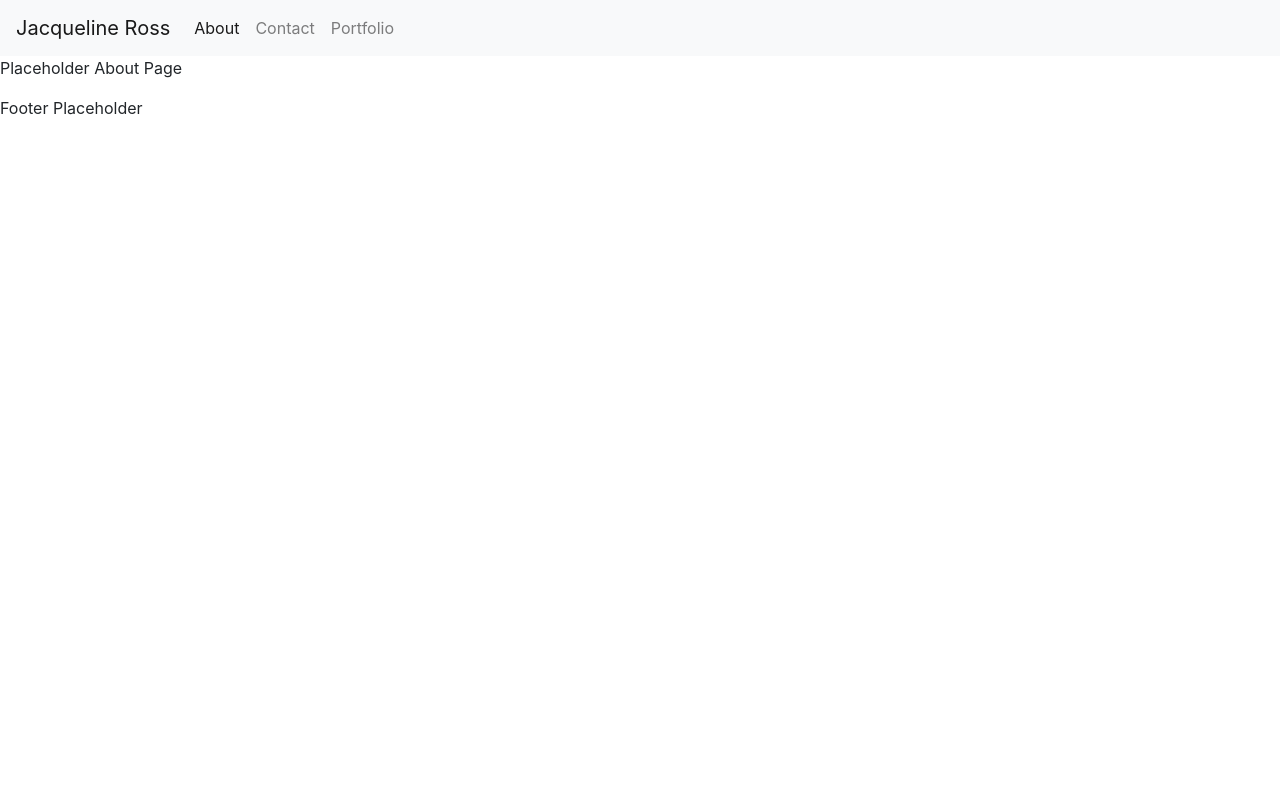
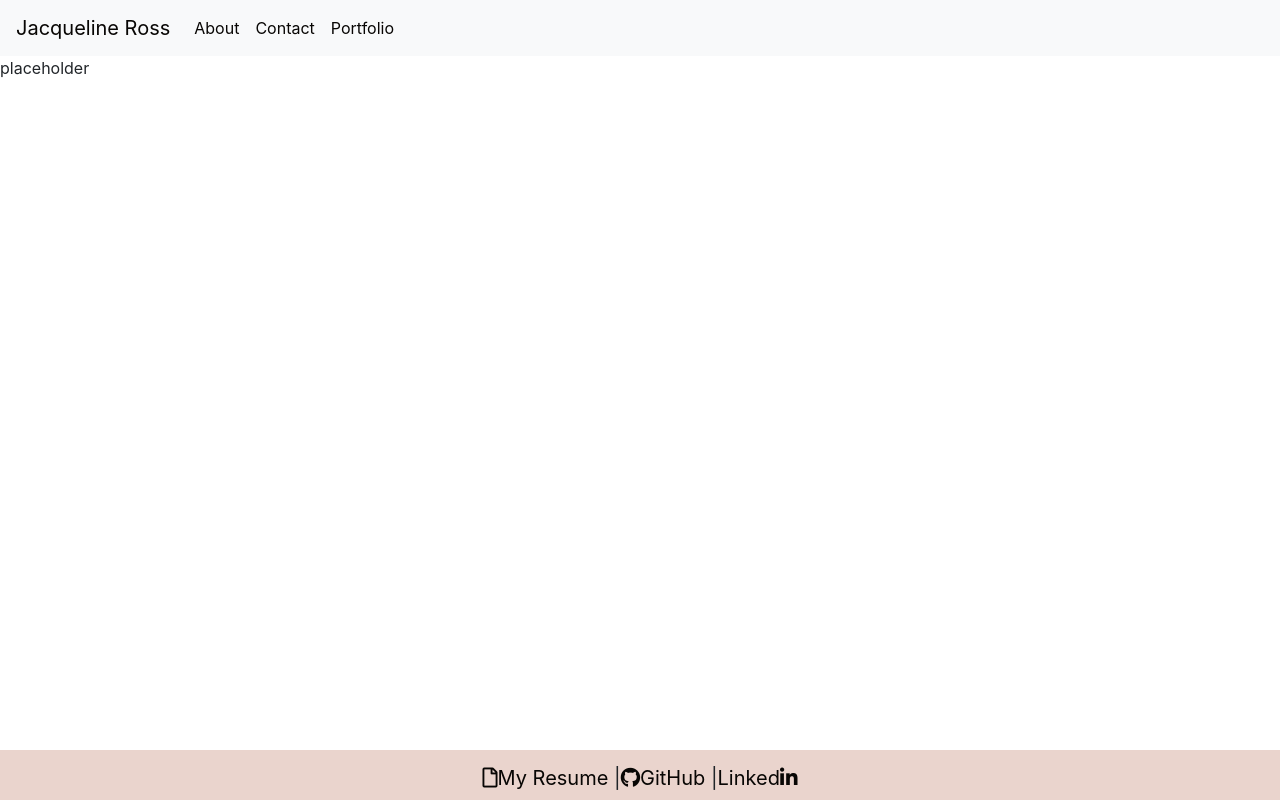
Before and after one commit to ross1jk/JacquelineRoss, a React (Create React App) app in the folder jrportfolio/: page / in a window 1280 px wide. Built offline with nearby package versions, Linux system fonts and the light colour scheme.

Commit message:
completed navbar and styling with links. imported font awesome. Need to add updated resume

```diff
--- a/jrportfolio/public/index.html
+++ b/jrportfolio/public/index.html
@@ -10,6 +10,9 @@
       content="Web site created using create-react-app"
     />
     <link rel="apple-touch-icon" href="%PUBLIC_URL%/logo192.png" />
+
+    <link rel="stylesheet" href="https://use.fontawesome.com/releases/v5.7.0/css/all.css"
+    integrity="sha384-lZN37f5QGtY3VHgisS14W3ExzMWZxybE1SJSEsQp9S+oqd12jhcu+A56Ebc1zFSJ" crossorigin="anonymous">
     <!--
       manifest.json provides metadata used when your web app is installed on a
       user's mobile device or desktop. See https://developers.google.com/web/fundamentals/web-app-manifest/
--- a/jrportfolio/src/components/Footer/index.js
+++ b/jrportfolio/src/components/Footer/index.js
@@ -1,9 +1,20 @@
 // * A `Footer` component that appears on multiple pages
 import React from "react";
+import "./style.css"
 
 function Footer() {
     return (
-     <p>Footer Placeholder</p>
+      <div>
+      <footer className="navbar fixed-bottom">
+      <span>
+      <a href="./Documents/JacquelineRossResume.pdf"><i className="far fa-file"></i>My Resume</a> |
+ <a href="https://github.com/ross1jk"><i className="fab fa-github"></i>GitHub</a> |
+ <a href="https://www.linkedin.com/in/jacquelinekross/">Linked<i className="fab fa-linkedin-in"></i></a>
+      </span>
+      </footer>
+      </div>
+
+
     );
   }
 
--- /dev/null
+++ b/jrportfolio/src/components/Footer/style.css
@@ -0,0 +1,30 @@
+.navbar {
+  min-height: 50px;
+  background: #ead4cd;
+}
+
+.navbar span {
+  position: absolute;
+  bottom: 4px;
+  left: 0;
+  right: 0;
+  padding: 3px;
+  text-align: center;
+  font-size: 20px;
+}
+
+a {
+    color: #080604 !important;
+}
+ a:hover{
+   color: #bf9a67 !important;
+ }
+
+ /* colors
+  black: #080604
+ greengray: #c7c7c2
+ light gray #d9d9d9
+darker pink #eeb5a6
+ gold #bf9a67
+ light pink #ead4cd
+ */
--- a/jrportfolio/src/pages/About.js
+++ b/jrportfolio/src/pages/About.js
@@ -2,7 +2,7 @@ import React from "react";
 
 function About() {
     return (
-      <p>Placeholder About Page</p>
+      <p>placeholder</p>
     );
   }
 
```
